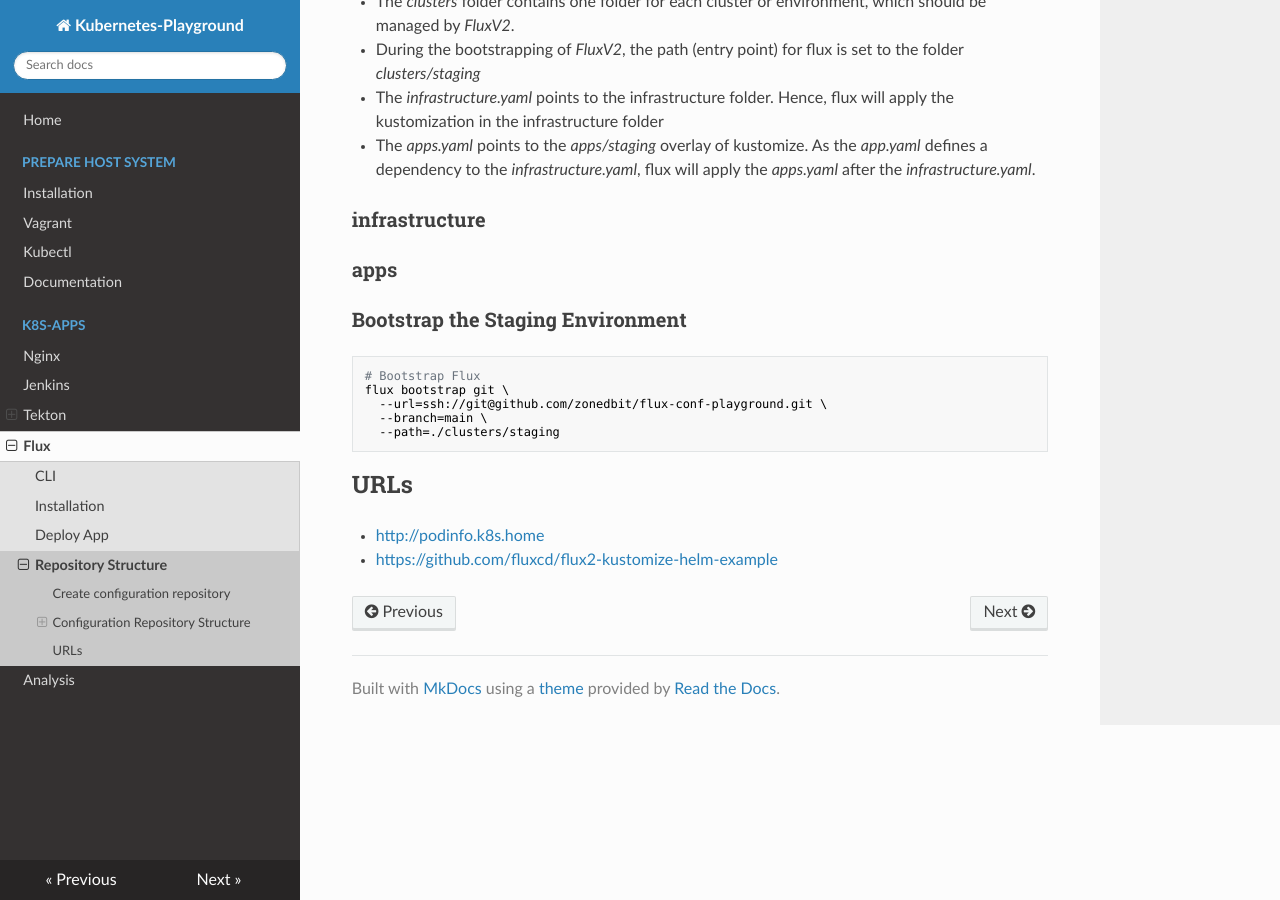
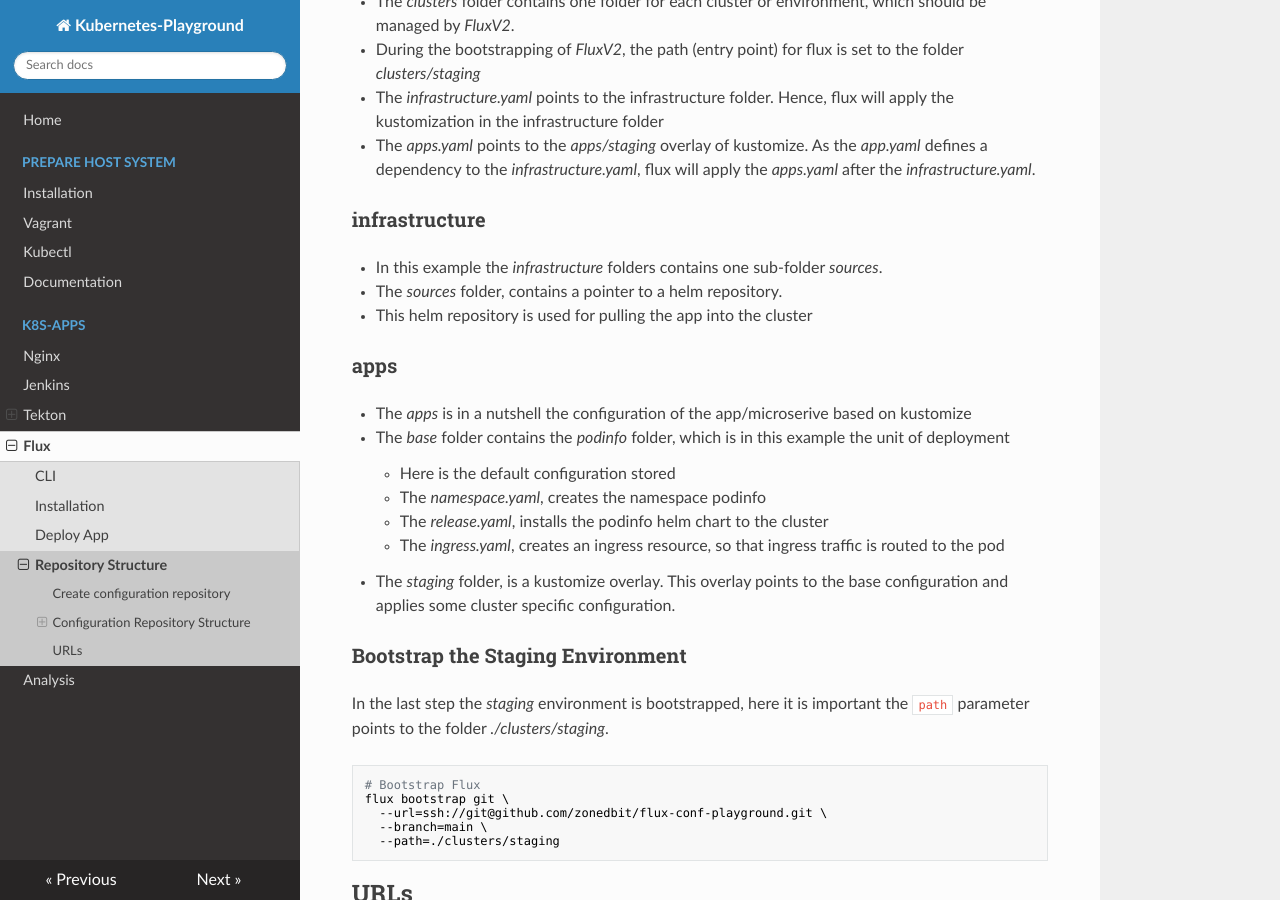
Before and after one commit to zonedbit/kubernetes-playground, an MkDocs documentation site: the page built from docs/k8s-apps/fluxv2/fluxv2-repository-structure.md, in a window 1280 px wide and 900 px high, scrolled down 970 px. Built offline with MkDocs 1.6.1, drawn with Linux system fonts in a browser that asks for light colours; nearby versions of some CDN libraries; some of the changed text lies outside the part shown.

Commit message:
feature/gitOpsRepositoryStructure

````diff
--- a/docs/k8s-apps/fluxv2/fluxv2-repository-structure.md
+++ b/docs/k8s-apps/fluxv2/fluxv2-repository-structure.md
@@ -2,7 +2,7 @@
 
 ## Create configuration repository
 
-* Create a github repository
+* Create a github repository, which can be used to store the configuration.
 
 ``` sh
 # Move to the temp folder
@@ -60,9 +60,25 @@ In the next sub-section the meaning of these folders are explained.
 
 ### infrastructure
 
+* In this example the *infrastructure* folders contains one sub-folder *sources*.
+* The *sources* folder, contains a pointer to a helm repository.
+* This helm repository is used for pulling the app into the cluster
+
 ### apps
 
+* The *apps* is in a nutshell the configuration of the app/microserive based on kustomize
+* The *base* folder contains the *podinfo* folder, which is in this example the unit of deployment
+    * Here is the default configuration stored
+    * The *namespace.yaml*, creates the namespace podinfo
+    * The *release.yaml*, installs the podinfo helm chart to the cluster
+    * The *ingress.yaml*, creates an ingress resource, so that ingress traffic is routed to the pod
+* The *staging* folder, is a kustomize overlay. This overlay points to the base configuration and applies some
+    cluster specific configuration.
+
 ### Bootstrap the Staging Environment
+
+In the last step the *staging* environment is bootstrapped, here it
+is important the `path` parameter points to the folder *./clusters/staging*.
 
 ``` sh
 # Bootstrap Flux
````
